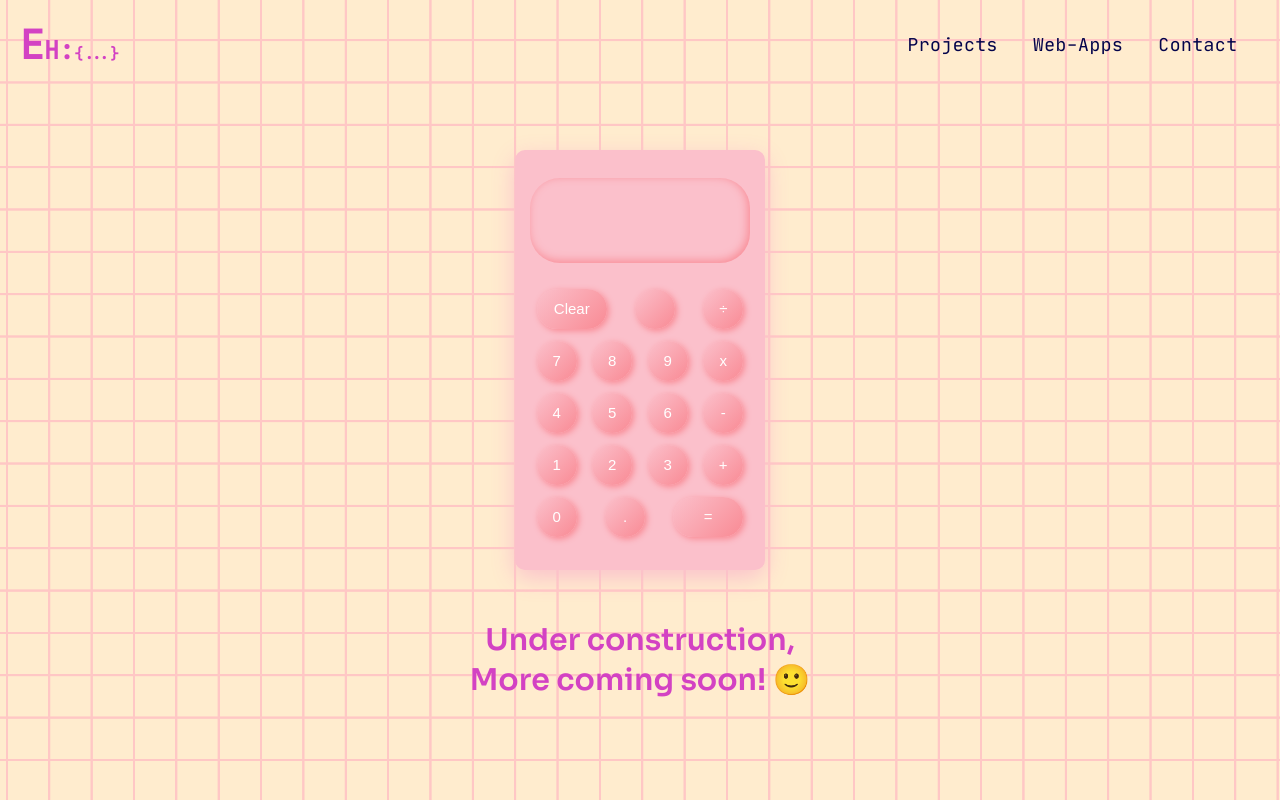
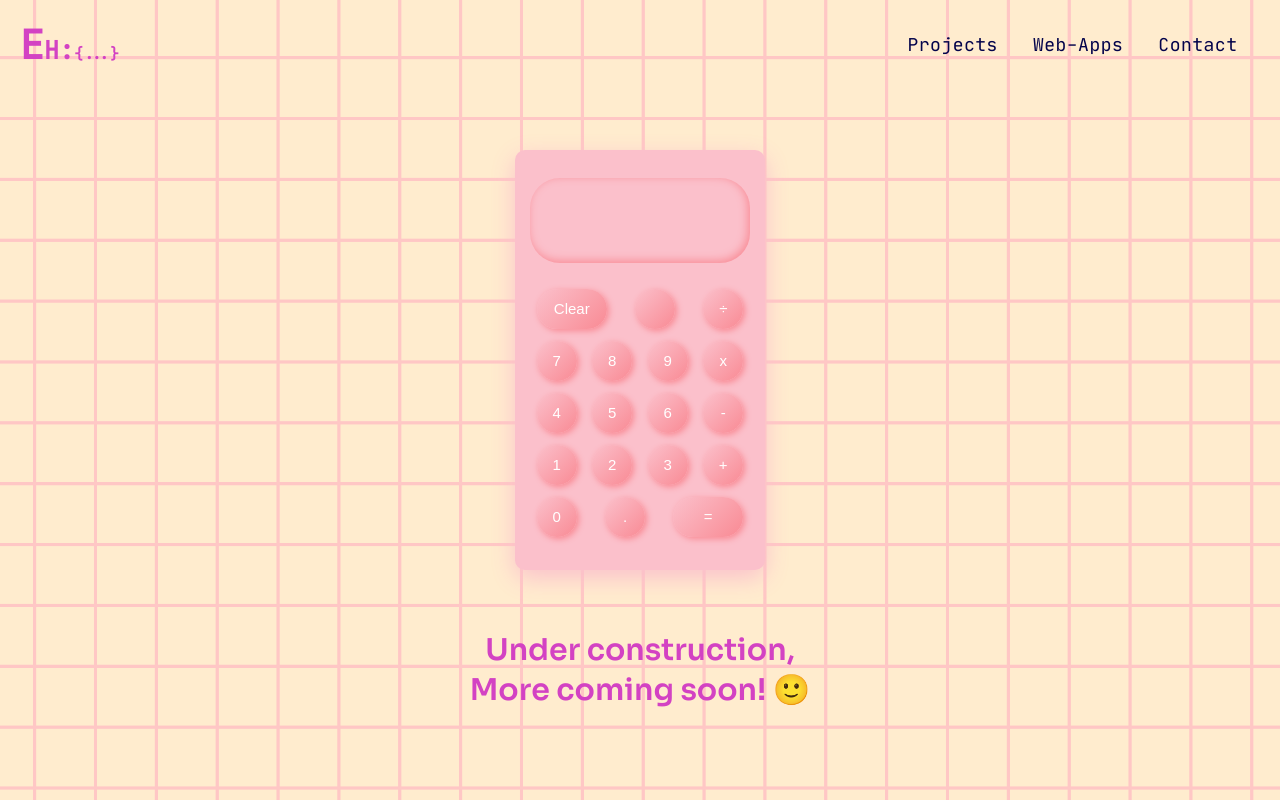
Before and after one commit to ediheid/portfolio-frontend, a React (Create React App) app: page /home/webapps in a window 1280 px wide. Shown: the top 800 px of the page. Built offline with nearby package versions, Linux system fonts and the light colour scheme; no server answers.

Commit message:
Resized main container

```diff
--- a/src/Views/WebApps/web-apps.scss
+++ b/src/Views/WebApps/web-apps.scss
@@ -3,29 +3,16 @@
 // ? Universal style
 
 .web-apps-page-main-container {
-  // background-image: radial-gradient(
-  //     at 40% 20%,
-  //     hsla(28, 100%, 74%, 1) 0,
-  //     transparent 50%
-  //   ),
-  //   radial-gradient(at 80% 0%, hsla(189, 100%, 56%, 1) 0, transparent 50%),
-  //   radial-gradient(at 0% 50%, hsla(355, 85%, 93%, 1) 0, transparent 50%),
-  //   radial-gradient(at 80% 50%, hsla(340, 100%, 76%, 1) 0, transparent 50%),
-  //   radial-gradient(at 0% 100%, hsla(22, 100%, 77%, 1) 0, transparent 50%),
-  //   radial-gradient(at 80% 100%, hsla(242, 100%, 70%, 1) 0, transparent 50%),
-  //   radial-gradient(at 0% 0%, hsla(343, 100%, 76%, 1) 0, transparent 50%);
-
   height: 100vh;
   width: 100vw;
 
-  // margin-bottom: 50px;
-  padding-bottom: 200px;
+  background-image: url("./Static/grid-bg.png");
+  background-position: center;
+  background-repeat: repeat;
+  background-size: contain;
 
-  // display: flex;
-  // flex-direction: column;
-  // justify-content: center;
-  // align-items: center;
-  // margin-top: 50px;
+  padding-bottom: 350px;
+  margin-bottom: 20px;
 }
 
 // ? Mobile
@@ -37,18 +24,13 @@
   align-items: center;
   flex-wrap: wrap;
 
-  padding-top: 130px;
-
-  background-image: url("./Static/grid-bg.png");
-  background-position: center;
-  background-repeat: repeat;
-  background-size: contain;
+  padding: 130px 0 100px 0;
 }
 
 .coming-soon-notice {
   text-align: center;
   line-height: 4rem;
-  margin: 50px 0 100px 0;
+  margin: 60px 0 0 0;
 
   font-family: $intro-font-family;
   font-size: 3rem;
```
